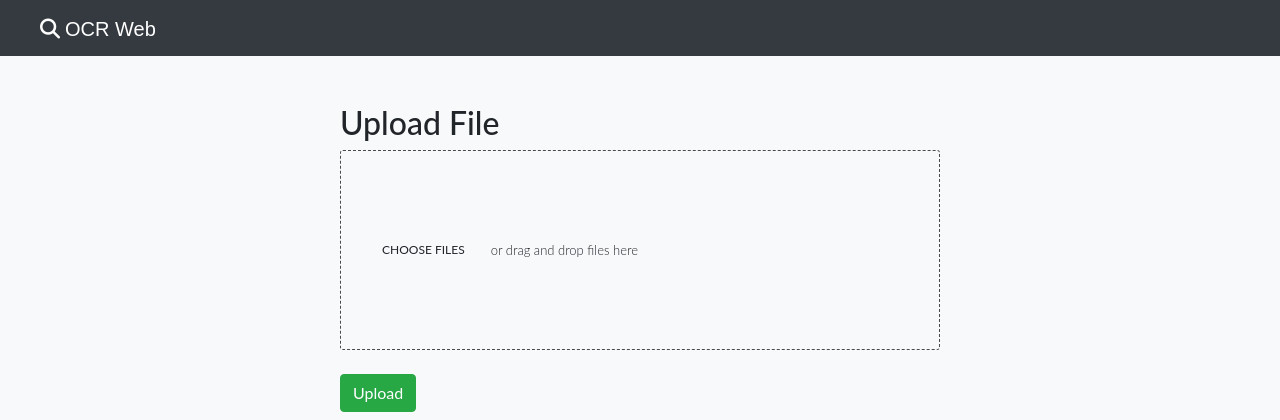
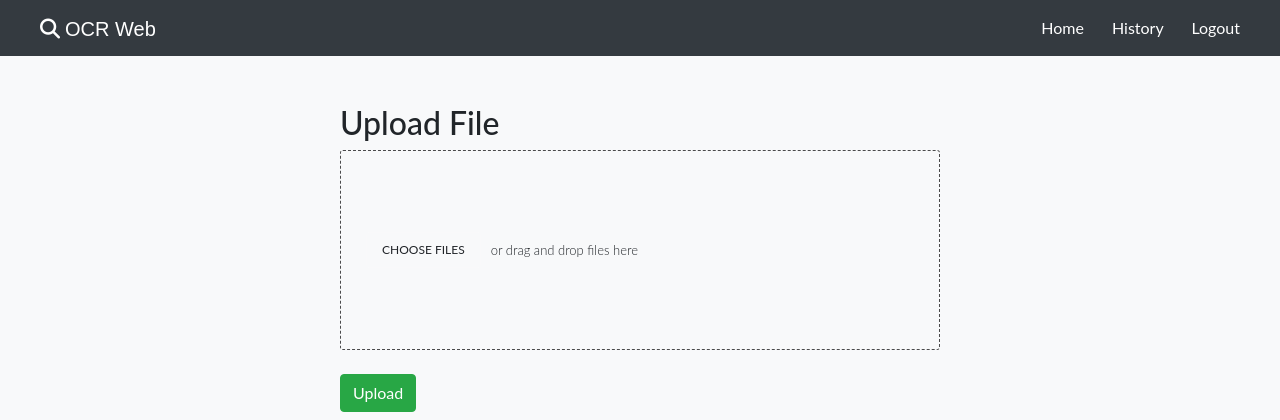
Before and after one commit to Alphaxfst/ocr-web, a Flask app: page / in a window 1280 px wide. Shown: the top 420 px of the page. Run offline with Flask 2, Linux system fonts and the light colour scheme; the visitor is signed in with stand-in values (Sample User, id 1); some libraries are stand-ins or nearby versions.

Commit message:
Navbar buttons

```diff
--- a/app.py
+++ b/app.py
@@ -7,7 +7,8 @@ import os
 import hashlib
 
 ALLOWED_EXTENSIONS = ('png', 'jpg', 'jpeg', 'pdf')
-UPLOAD_FOLDER = 'static/uploads'
+# UPLOAD_FOLDER = 'static/uploads'
+UPLOAD_FOLDER = '../OCR_FILES/'
 
 app = Flask(__name__)
 app.secret_key = "alphafst"
@@ -55,7 +56,7 @@ def register():
     else:
         return render_template('register.html')
 
-@app.route('/index')
+@app.route('/index', methods=['GET', 'POST'])
 @app.route('/', methods=['GET', 'POST'])
 def index():
     if 'user' in session:
@@ -77,7 +78,8 @@ def index():
                         'filesize': filesize,
                         'filepath': filepath,
                         'ocrtimestamp': datetime.now().strftime("%m/%d/%Y, %H:%M:%S"),
-                        'content': result
+                        'content': result,
+                        'uploaded_by': session['user']
                     }
                     mongo.insertOCRResult(resultDict)
                     return render_template('result.html', result=result)
@@ -93,7 +95,7 @@ def index():
 def history():
     if 'user' in session:
         mongo = Mongo()
-        results = mongo.get()
+        results = mongo.getByUsername(session['user'])
         resultsList = []
 
         for result in results:
--- a/ocr.py
+++ b/ocr.py
@@ -7,7 +7,8 @@ import numpy as np
 # tambahkan remark keterangan parameter Tesseract
 custom_config_pdf = r'--oem 3 --psm 6 -c preserve_interword_spaces=1'
 custom_config_image = r'--oem 3 --psm 1'
-UPLOAD_FOLDER = 'static/uploads/'
+# UPLOAD_FOLDER = 'static/uploads/'
+UPLOAD_FOLDER = '../OCR_FILES/'
 TEMP_DIR = 'temp/'
 
 pytesseract.pytesseract.tesseract_cmd = r"C:\Program Files\Tesseract-OCR\tesseract.exe"
@@ -31,7 +32,6 @@ def imagePreprocess(image):
     image = cv2.erode(image, kernel, iterations=1)
     image = cv2.morphologyEx(image, cv2.MORPH_CLOSE, kernel)
     image = cv2.medianBlur(image, 3)
-
     return (image)
 
 def ocr(file, dir=UPLOAD_FOLDER):
@@ -40,8 +40,7 @@ def ocr(file, dir=UPLOAD_FOLDER):
         convert2pdf(file, dir)
         for file in os.listdir(TEMP_DIR):
             image = cv2.imread(os.path.join(TEMP_DIR, file))
-            ocrResult = pytesseract.image_to_string(
-                image, config=custom_config_pdf)
+            ocrResult = pytesseract.image_to_string(image, config=custom_config_pdf)
             newResult = re.sub(r"[\n\t]*", "", ocrResult)
             newResult = " ".join(ocrResult.split())
             resultsStr += newResult
@@ -51,5 +50,4 @@ def ocr(file, dir=UPLOAD_FOLDER):
         preprocessedImage = imagePreprocess(image)
         ocrResults = pytesseract.image_to_string(preprocessedImage, config=custom_config_image)
         resultsStr = " ".join(ocrResults.split())
-
     return resultsStr
--- a/templates/index.html
+++ b/templates/index.html
@@ -10,7 +10,7 @@
     <title>OCR Web | Home</title>
 </head>
 <body class="bg-light">
-    <nav class="navbar navbar-expand-md navbar-light bg-dark">
+    <nav class="navbar navbar-expand-md navbar-light bg-dark w-100">
         <a href="{{ url_for('index') }}" class="navbar-brand text-white ml-4">
             <i class="fas fa-search">
                 <span class="title">
@@ -18,6 +18,17 @@
                 </span>
             </i>
         </a>
+        <div class="ml-auto">
+            <a href="{{ url_for('index') }}" class="text-white mr-4">
+                Home
+            </a>
+            <a href="{{ url_for('history') }}" class="text-white mr-4">
+                History
+            </a>
+            <a href="{{ url_for('logout') }}" class="text-white mr-4">
+                Logout
+            </a>
+        </div>
     </nav>
 
     <div class="bg-dark">
```
Also changed, not shown: db.py (+5 -2 lines), templates/history.html (+14 -0 lines), templates/result.html (+11 -0 lines).
